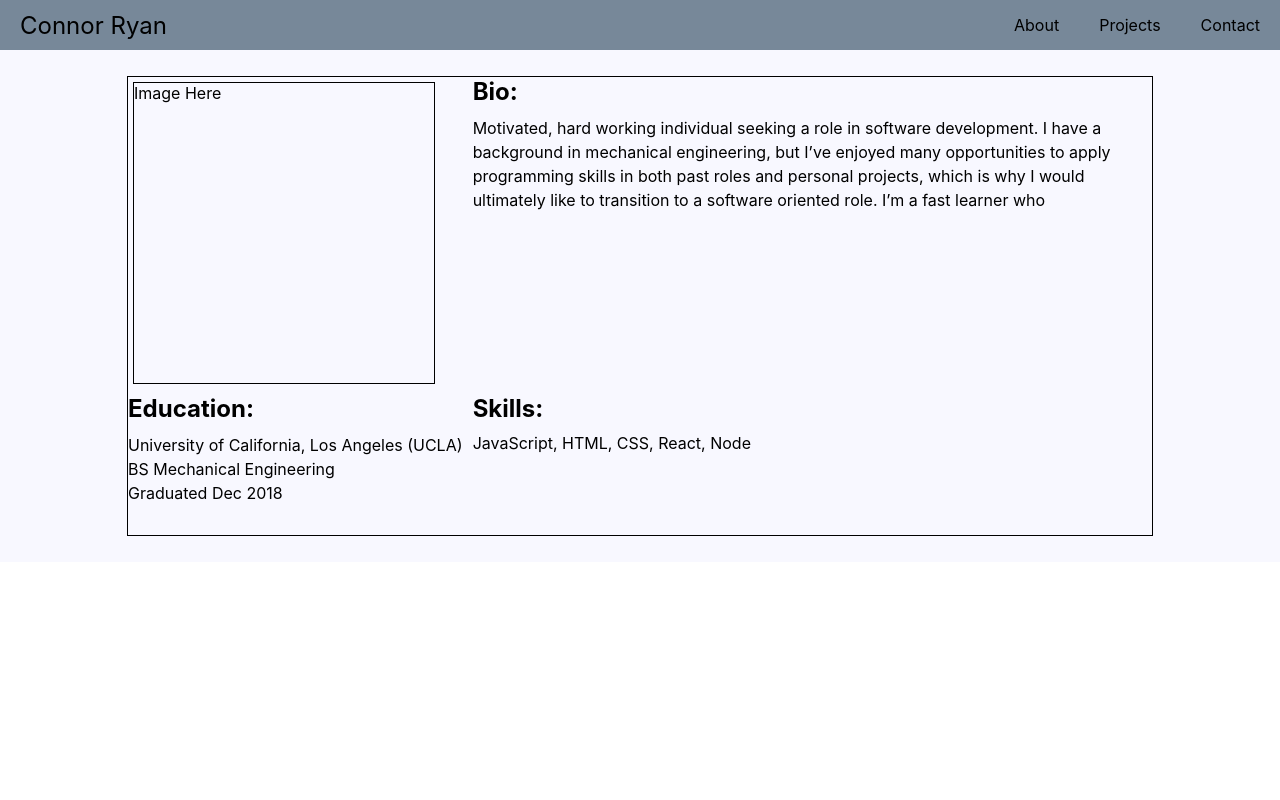
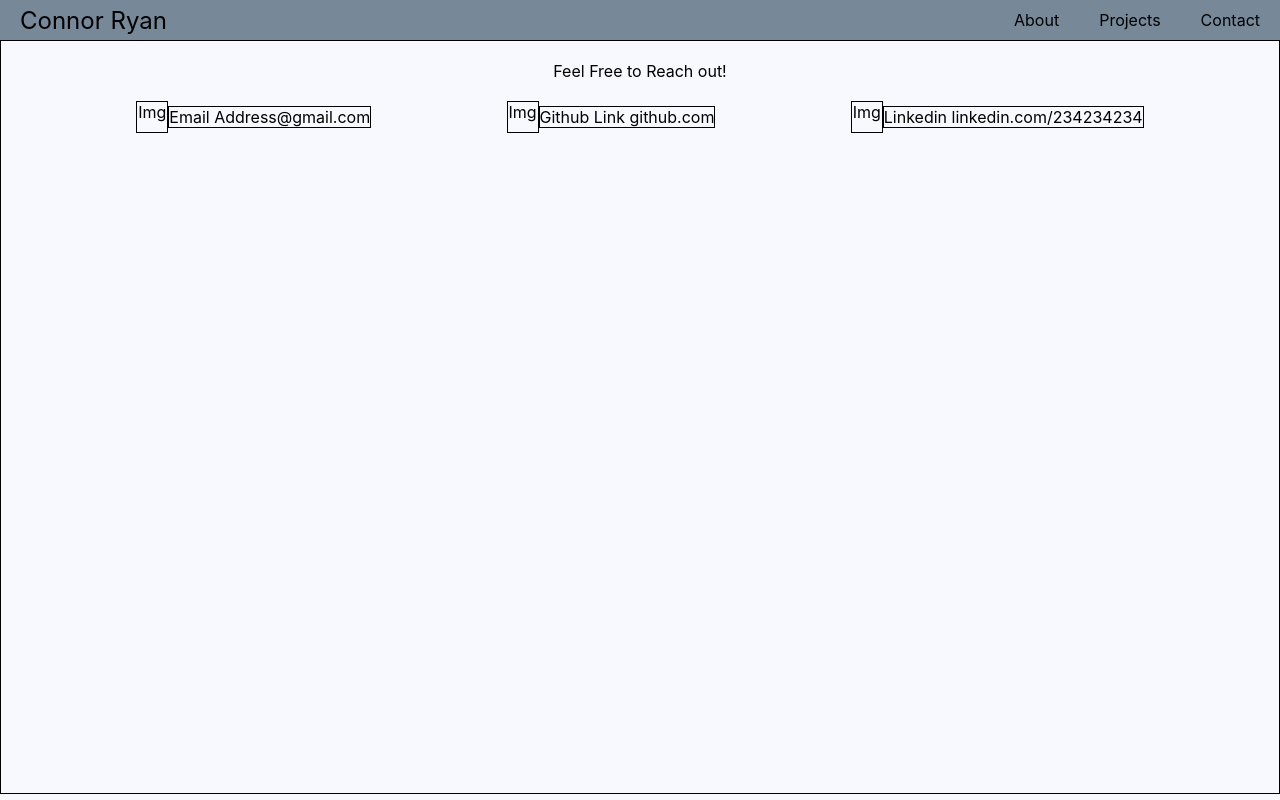
Before and after one commit to ryan-connor/portfolio-site, a React (Create React App) app: page / in a window 1280 px wide. Built offline with nearby package versions, Linux system fonts and the light colour scheme.

Commit message:
Added basic versions of all components

```diff
--- a/src/App.css
+++ b/src/App.css
@@ -1,5 +1,5 @@
 #root {
-  height: 100%;
+  height: 100vh;
 }
 
 .App {
@@ -12,7 +12,7 @@
 
 .header {
   width: 100vw;
-  height: 50px;
+  height: 5vh;
   /* border: 1px solid black; */
   background-color:lightslategrey;
   display: flex;
@@ -133,3 +133,80 @@ li {
   line-height: 150%;
 
 }
+
+/* project page css rules */
+
+.projectCont {
+  position: relative;
+  margin: 20px auto;
+  height: 400px;
+  width: 350px;
+  display: grid;
+  grid-template-rows: 3fr 2fr auto;
+  grid-template-columns: 1fr;
+  border: 1px solid black;
+}
+
+.projectCont >* {
+  margin: 5px;
+}
+
+.projectImage {
+  border: 1px solid black;
+}
+
+.projectTitle {
+  font-size: 1.5em;
+  font-weight: bold;
+  margin: 0 0 5px 0;
+}
+
+.projectDesc{
+  text-align: left;
+
+}
+
+.projectTags{
+  display: grid;
+  grid-template-columns: repeat(6, 1fr);
+  grid-template-rows: auto;
+  justify-content: center;
+  align-items: center;
+}
+
+
+/* contact me page css rules  */
+
+.contactCont {
+  border: 1px solid black;
+  height: 94vh;
+}
+
+#contactInfo {
+  display: flex;
+  justify-content: space-evenly;
+  align-items: center;
+  margin: 10px 0;
+}
+
+.icon {
+  height: 30px;
+  width: 30px;
+  border: 1px solid black;
+}
+
+.contactLink {
+  height: auto;
+  width: auto;
+  border: 1px solid black;
+}
+
+.contactItem {
+  display: flex;
+  justify-content: space-between;
+  align-items: center;
+}
+
+#contactTitle {
+  margin: 20px auto;
+}
--- a/src/App.js
+++ b/src/App.js
@@ -3,12 +3,17 @@ import ReactDOM from 'react-dom';
 import './App.css';
 import Header from './components/Header';
 import About from './components/About';
+import ProjectTile from './components/ProjectTile';
+import Contact from './components/Contact';
 
 function App() {
   return (
     <div className="App">
       < Header />
-      < About />
+      {/* < About /> */}
+      {/* < ProjectTile /> */}
+      < Contact />
+
 
     </div>
   );
--- a/src/components/Contact.js
+++ b/src/components/Contact.js
@@ -0,0 +1,30 @@
+import React from 'react';
+
+
+const Contact = (props) => {
+
+
+        return (
+            <div className="contactCont">
+                <div id="contactTitle">Feel Free to Reach out!</div>
+                <div id="contactInfo">
+                    <div className="contactItem">
+                    <div className="icon">Img</div>
+                    <div className="contactLink">Email Address@gmail.com</div>
+                    </div>
+
+                    <div className="contactItem">
+                    <div className="icon">Img</div>
+                    <div className="contactLink">Github Link github.com</div>
+                    </div>
+
+                    <div className="contactItem">
+                    <div className="icon">Img</div>
+                    <div className="contactLink">Linkedin linkedin.com/234234234</div>
+                    </div>
+                </div>
+            </div>
+        )
+    };
+
+    export default Contact;
--- /dev/null
+++ b/src/components/ProjectTile.js
@@ -0,0 +1,36 @@
+import React from 'react';
+
+
+const ProjectTile = (props) => {
+
+    //have project render based on a props object
+    //project object format:
+    let projectObj = {
+        image: props.image,
+        title: props.title,
+        desc: props.desc,
+        tags: props.tags,
+    };
+
+
+        return (
+            <div className="projectCont">
+                <div className="projectImage" >Image Here</div>
+                <div className="projectText">
+                    <div className="projectTitle">Super Fancy React App</div>
+                    <div className="projectDesc">Message board app made with a React frontend, an Express REST API Backend, and Mongo Database. Users can create an account, and then sign in to post messages. User auth is done with JWT and Passport, password hashing is done with bcrypt. Depending on user credentials they can view, post messages, and if they are admins delete messages.</div>
+                </div>
+                <div className="projectTags">
+                    <div className="projectTag">React</div>
+                    <div className="projectTag">HTML</div>
+                    <div className="projectTag">CSS</div>
+                </div>
+
+
+
+
+            </div>
+        )
+    };
+
+    export default ProjectTile;
```
Also changed, not shown: src/components/Projects.js (added, +33 -0 lines), src/components/Project.js (deleted), src/components/ProjectPage.js (deleted).
